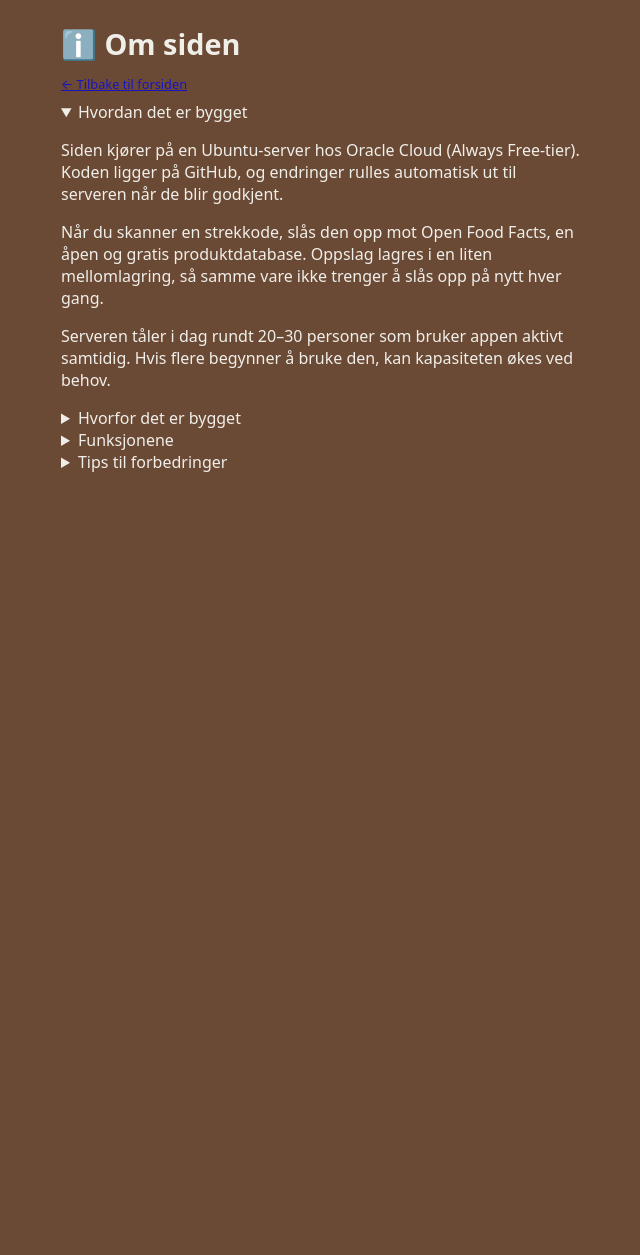
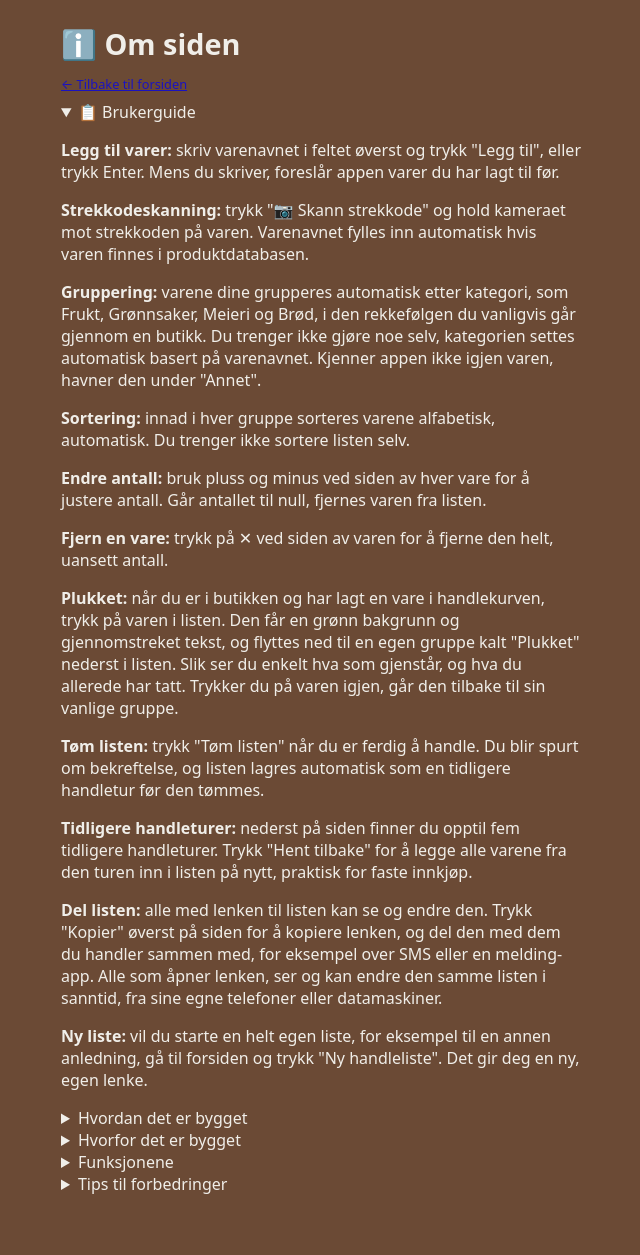
Before and after one commit to stiann91/handleliste-web, a Django app: template liste/templates/liste/om.html in a window 1280 px wide. Shown: the whole page, without its empty margins (319-959 px from the left). Before the commit the page ends 472 px from the top, so only its background shows below. Run offline with Django 5.2, Linux system fonts and the light colour scheme; the template is opened without the code that fills it, so the values that code supplies are empty.

Commit message:
Add user guide details to om.html

```diff
--- a/liste/templates/liste/om.html
+++ b/liste/templates/liste/om.html
@@ -13,6 +13,23 @@
     <p class="del-label"><a href="/" class="tilbake-lenke">← Tilbake til forsiden</a></p>
 
     <details class="om-boks" open>
+      <summary>📋 Brukerguide</summary>
+      <div class="om-innhold">
+        <p><strong>Legg til varer:</strong> skriv varenavnet i feltet øverst og trykk "Legg til", eller trykk Enter. Mens du skriver, foreslår appen varer du har lagt til før.</p>
+        <p><strong>Strekkodeskanning:</strong> trykk "📷 Skann strekkode" og hold kameraet mot strekkoden på varen. Varenavnet fylles inn automatisk hvis varen finnes i produktdatabasen.</p>
+        <p><strong>Gruppering:</strong> varene dine grupperes automatisk etter kategori, som Frukt, Grønnsaker, Meieri og Brød, i den rekkefølgen du vanligvis går gjennom en butikk. Du trenger ikke gjøre noe selv, kategorien settes automatisk basert på varenavnet. Kjenner appen ikke igjen varen, havner den under "Annet".</p>
+        <p><strong>Sortering:</strong> innad i hver gruppe sorteres varene alfabetisk, automatisk. Du trenger ikke sortere listen selv.</p>
+        <p><strong>Endre antall:</strong> bruk pluss og minus ved siden av hver vare for å justere antall. Går antallet til null, fjernes varen fra listen.</p>
+        <p><strong>Fjern en vare:</strong> trykk på ✕ ved siden av varen for å fjerne den helt, uansett antall.</p>
+        <p><strong>Plukket:</strong> når du er i butikken og har lagt en vare i handlekurven, trykk på varen i listen. Den får en grønn bakgrunn og gjennomstreket tekst, og flyttes ned til en egen gruppe kalt "Plukket" nederst i listen. Slik ser du enkelt hva som gjenstår, og hva du allerede har tatt. Trykker du på varen igjen, går den tilbake til sin vanlige gruppe.</p>
+        <p><strong>Tøm listen:</strong> trykk "Tøm listen" når du er ferdig å handle. Du blir spurt om bekreftelse, og listen lagres automatisk som en tidligere handletur før den tømmes.</p>
+        <p><strong>Tidligere handleturer:</strong> nederst på siden finner du opptil fem tidligere handleturer. Trykk "Hent tilbake" for å legge alle varene fra den turen inn i listen på nytt, praktisk for faste innkjøp.</p>
+        <p><strong>Del listen:</strong> alle med lenken til listen kan se og endre den. Trykk "Kopier" øverst på siden for å kopiere lenken, og del den med dem du handler sammen med, for eksempel over SMS eller en melding-app. Alle som åpner lenken, ser og kan endre den samme listen i sanntid, fra sine egne telefoner eller datamaskiner.</p>
+        <p><strong>Ny liste:</strong> vil du starte en helt egen liste, for eksempel til en annen anledning, gå til forsiden og trykk "Ny handleliste". Det gir deg en ny, egen lenke.</p>
+      </div>
+    </details>
+
+    <details class="om-boks">
       <summary>Hvordan det er bygget</summary>
       <div class="om-innhold">
         <p>Siden kjører på en Ubuntu-server hos Oracle Cloud (Always Free-tier). Koden ligger på GitHub, og endringer rulles automatisk ut til serveren når de blir godkjent.</p>
```
